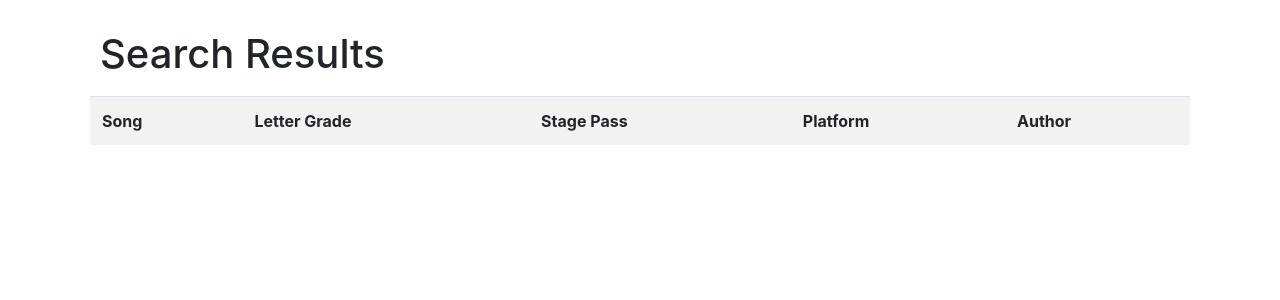
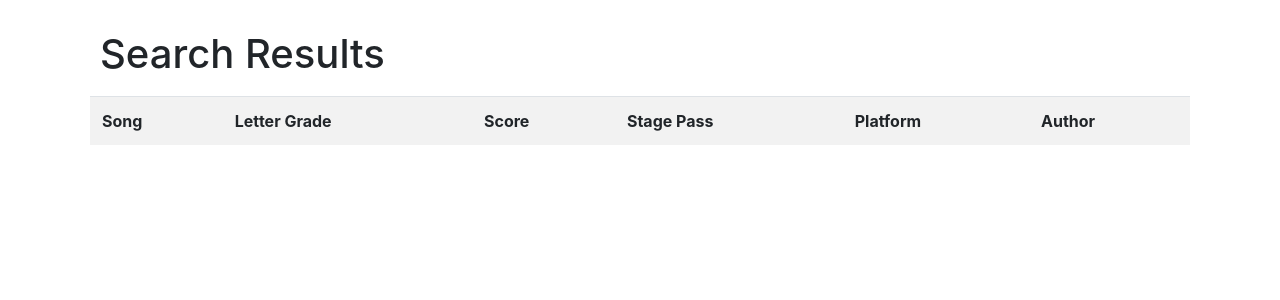
Before and after one commit to dj505/PIU-Score-Tracker, a Flask app: page /search_results/ in a window 1280 px wide. Shown: the part 56-356 px from the top of the page. Run offline with Flask 2, Linux system fonts and the light colour scheme; the visitor is signed in with stand-in values (Sample User, id 1); data that the repository does not hold is empty; parts of the project's set-up code (start-up, migrations or seed data) failed here and were passed over; some libraries are stand-ins or nearby versions.

Commit message:
Leaderboard is sorted by score now

```diff
--- a/app.py
+++ b/app.py
@@ -4,6 +4,7 @@ from wtforms import Form, StringField, TextAreaField, PasswordField, SelectField
 from passlib.hash import sha256_crypt
 from configparser import SafeConfigParser
 from functools import wraps
+import operator
 import os
 from werkzeug.utils import secure_filename
 
@@ -63,6 +64,7 @@ def search_results():
     cur = mysql.connection.cursor()
     result = cur.execute(query)
     results = cur.fetchall()
+    results = sorted(results, key=lambda tup: tup['score'], reverse=True)
     if result > 0:
         for result in results:
             result['lettergrade'] = result['lettergrade'].upper()
--- a/templates/search_results.html
+++ b/templates/search_results.html
@@ -5,6 +5,7 @@
 <table class="table table-striped">
   <th>Song</th>
   <th>Letter Grade</th>
+  <th>Score</th>
   <th>Stage Pass</th>
   <th>Platform</th>
   <th>Author</th>
@@ -16,6 +17,7 @@
       {% endif %}
     </td>
     <td>{{score.lettergrade}}</td>
+    <td>{{score.score}}</td>
     <td>{{score.stagepass}}</td>
     <td>{{score.platform}}</td>
     <td>{{score.author}}</td>
```
